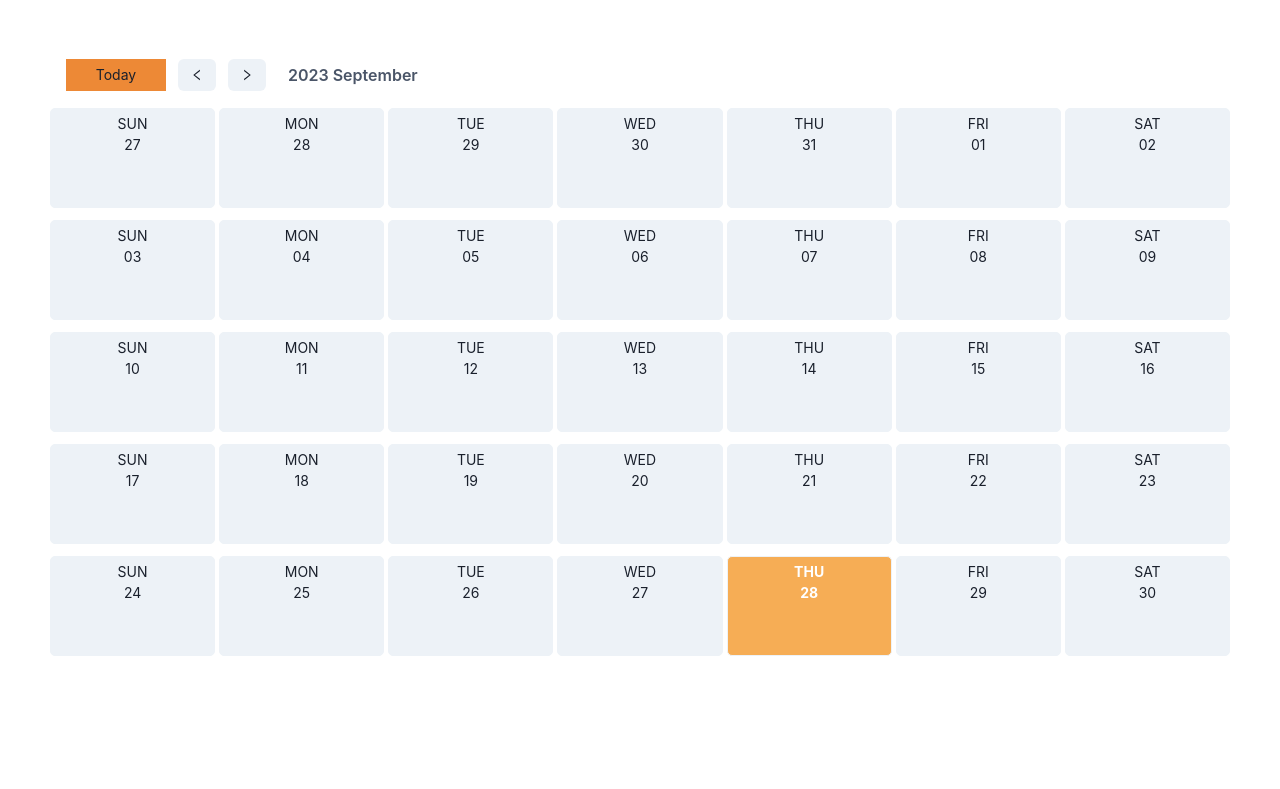
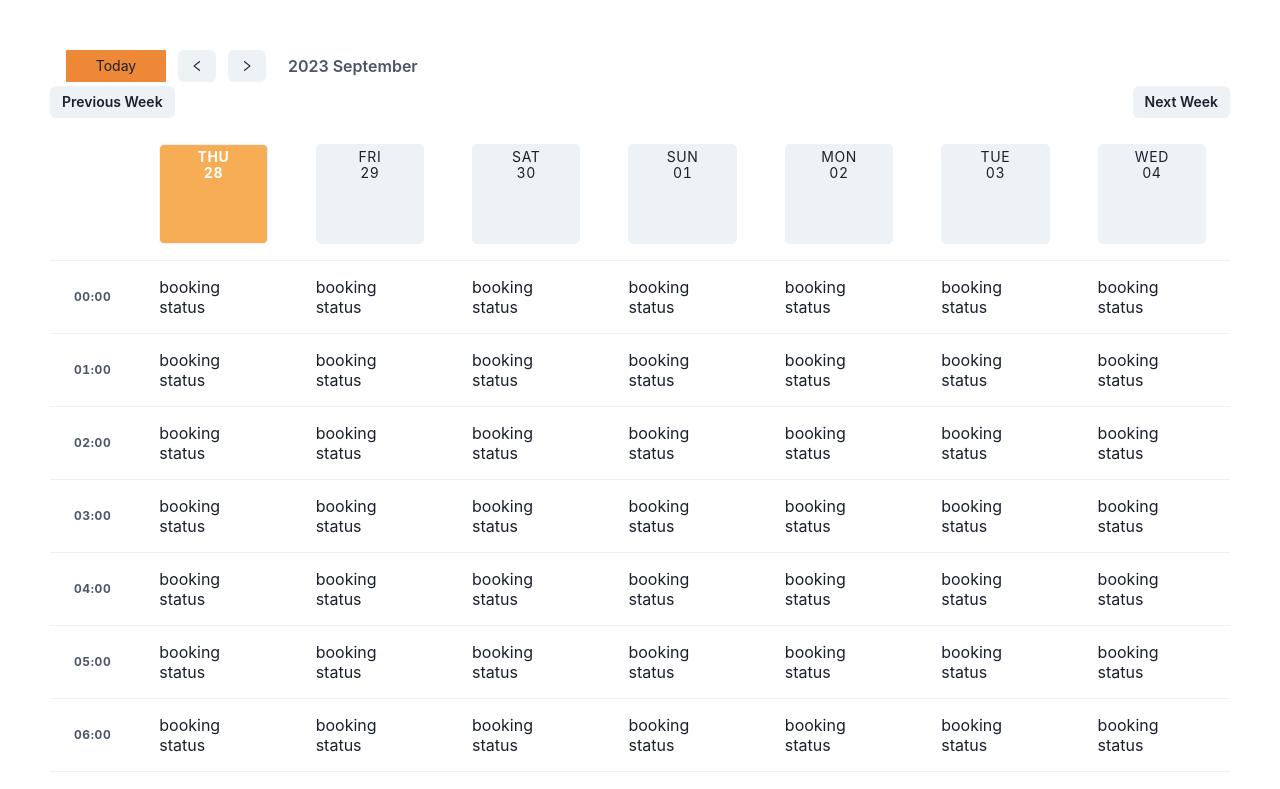
Before and after one commit to Meenachinmay/react-calender-view-chakraui, a React (Vite) app: page / in a window 1280 px wide. Shown: the top 789 px of the page. Built offline with nearby package versions, Linux system fonts and the light colour scheme.

Commit message:
can show all 7 days of week now in the table header

```diff
--- a/src/components/Month.tsx
+++ b/src/components/Month.tsx
@@ -1,8 +1,23 @@
-import { Box, Center, Flex, Grid, GridItem } from "@chakra-ui/react";
+import {
+  Box,
+  Button,
+  Center,
+  Flex,
+  Grid,
+  GridItem,
+  Table,
+  TableCaption,
+  Tbody,
+  Td,
+  Th,
+  Thead,
+  Tr,
+} from "@chakra-ui/react";
 import dayjs from "dayjs";
-import React from "react";
+import React, { useCallback, useContext, useEffect, useState } from "react";
 import Day from "./Day";
 import { IEvent } from "../types/event.type";
+import GlobalContext from "../context/GlobalContext";
 
 interface MonthProps {
   month: dayjs.Dayjs[][];
@@ -10,19 +25,98 @@ interface MonthProps {
 }
 
 const Month: React.FC<MonthProps> = ({ month, eventsByDate }) => {
+  const { dayIndex, monthIndex, setDayIndex, setMonthIndex } =
+    useContext(GlobalContext);
+
+  const timeSlots = Array.from({ length: 24 }, (_, i) =>
+    i < 10 ? `0${i}:00` : `${i}:00`
+  );
+
+  const getReferenceDay = useCallback(() => {
+    return dayjs().month(monthIndex).date(dayIndex);
+  },[dayIndex, monthIndex]);
+  const [referenceDay, setReferenceDay] = useState(getReferenceDay());
+  console.log('reference day index ', referenceDay);
+
+  // Get the next 7 days starting from the current date
+  const getNextWeek = (startDay: dayjs.Dayjs) => {
+    return new Array(7).fill(null).map((_, index) => {
+      return startDay.add(index, "day");
+    });
+  };
+  const [nextWeek, setNextWeek] = useState<dayjs.Dayjs[]>(
+    getNextWeek(referenceDay)
+  );
+
+  useEffect(() => {
+    setReferenceDay(getReferenceDay());
+    setNextWeek(getNextWeek(referenceDay));
+  }, [monthIndex, dayIndex]);
+
+  useEffect(() => {
+    setNextWeek(getNextWeek(referenceDay));
+  }, [referenceDay]);
+
+  const handlePreviousWeek = () => {
+    setReferenceDay((prevDay) => prevDay.subtract(1, "week"));
+  };
+
+  const handleNextWeek = () => {
+    setReferenceDay((prevDay) => prevDay.add(1, "week"));
+  };
+
+  const handleTimeSlotClick = (day: dayjs.Dayjs, time: string) => {
+    alert(`You clicked on ${day.format("DD-MM-YYYY")} at ${time}`);
+  };
 
   return (
     <>
-      <Flex width={'full'}>
-        <Grid templateColumns="repeat(7, 1fr)" gap={1} width={'full'}>
-          {month.map((row, i) => (
-            <React.Fragment key={i}>
-              {row.map((day, index) => (
-                <Day day={day} key={index} events={eventsByDate[day.format("DD-MM-YYYY")]} />
+      <Flex width={"full"} flexDir={'column'}>
+        <Flex direction="row" justifyContent="space-between" marginBottom="10px">
+          <Button size={'sm'} onClick={handlePreviousWeek}>Previous Week</Button>
+          <Button size={'sm'} onClick={handleNextWeek}>Next Week</Button>
+        </Flex>
+        {/* <Grid templateColumns="repeat(7, 1fr)" gap={1} width={"full"}>
+          {nextWeek.map((day, index) => (
+            <Day
+              day={day}
+              key={index}
+              events={eventsByDate[day.format("DD-MM-YYYY")]}
+            />
+          ))}
+        </Grid> */}
+        <Table variant={"simple"}>
+          <TableCaption>Testing table</TableCaption>
+          <Thead>
+            <Tr>
+              <Th></Th>
+              {nextWeek.map((day, index) => (
+                <Th>
+                  <Day
+                    day={day}
+                    key={index}
+                    events={eventsByDate[day.format("DD-MM-YYYY")]}
+                  />
+                </Th>
               ))}
-            </React.Fragment>
-          ))}
-        </Grid>
+            </Tr>
+          </Thead>
+          <Tbody>
+            {timeSlots.map((time) => (
+              <Tr key={time}>
+                <Th>{time}</Th>
+                {nextWeek.map((day, index) => (
+                  <Td
+                    key={index}
+                    onClick={() => handleTimeSlotClick(day, time)}
+                  >
+                    booking status
+                  </Td>
+                ))}
+              </Tr>
+            ))}
+          </Tbody>
+        </Table>
       </Flex>
     </>
   );
--- a/src/context/ContextWraper.tsx
+++ b/src/context/ContextWraper.tsx
@@ -1,17 +1,27 @@
-import { ReactNode, useState } from 'react';
-import GlobalContext from './GlobalContext';
-import dayjs from 'dayjs';
+import { ReactNode, useState } from "react";
+import GlobalContext from "./GlobalContext";
+import dayjs from "dayjs";
 
 interface ContextWrapperProps {
-    children: ReactNode;
+  children: ReactNode;
 }
 
 export default function ContextWrapper(props: ContextWrapperProps) {
-    const [monthIndex, setMonthIndex] = useState<number>(dayjs().month());
-    const [eventModel, setEventModel] = useState<boolean>(false);
-    return (
-        <GlobalContext.Provider value={{ monthIndex, setMonthIndex, setEventModel, eventModel}}>
-            { props.children}
-        </GlobalContext.Provider>
-    )
+  const [monthIndex, setMonthIndex] = useState<number>(dayjs().month());
+  const [dayIndex, setDayIndex] = useState<number>(dayjs().date());
+  const [eventModel, setEventModel] = useState<boolean>(false);
+  return (
+    <GlobalContext.Provider
+      value={{
+        monthIndex,
+        dayIndex,
+        setDayIndex,
+        setMonthIndex,
+        setEventModel,
+        eventModel,
+      }}
+    >
+      {props.children}
+    </GlobalContext.Provider>
+  );
 }
--- a/src/context/GlobalContext.ts
+++ b/src/context/GlobalContext.ts
@@ -3,6 +3,8 @@ import React from 'react';
 const GlobalContext = React.createContext({
     monthIndex: 0,
     setMonthIndex: (index: number) => {},
+    dayIndex: 0,
+    setDayIndex: (index: number) => {},
     eventModel: false,
     setEventModel: (open: boolean) => {},
 })
```
